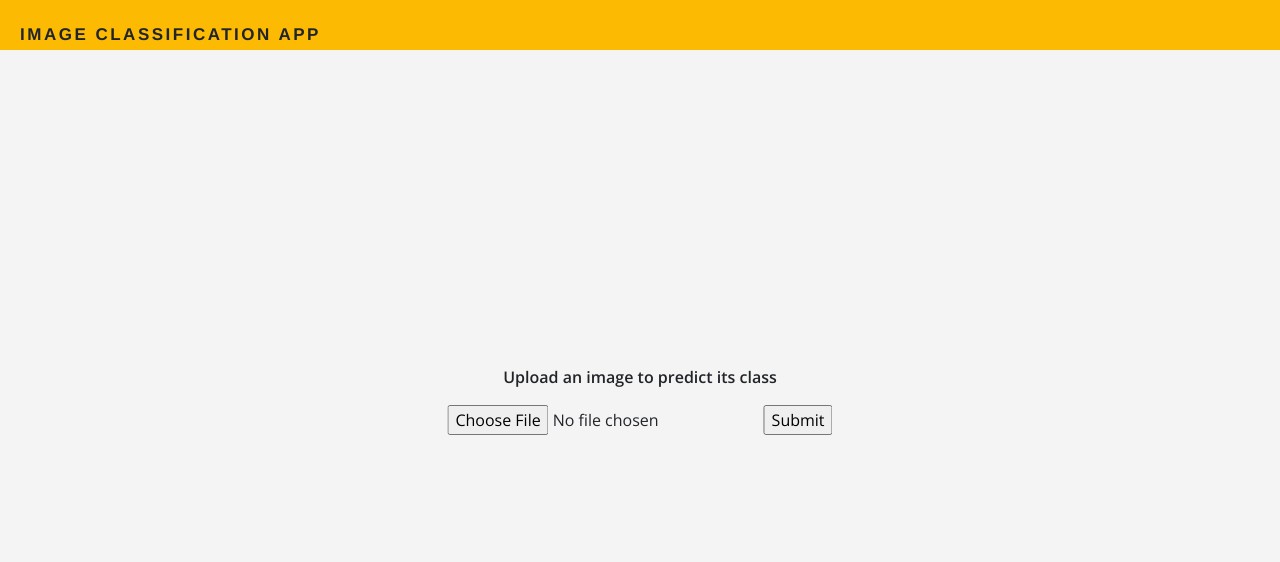
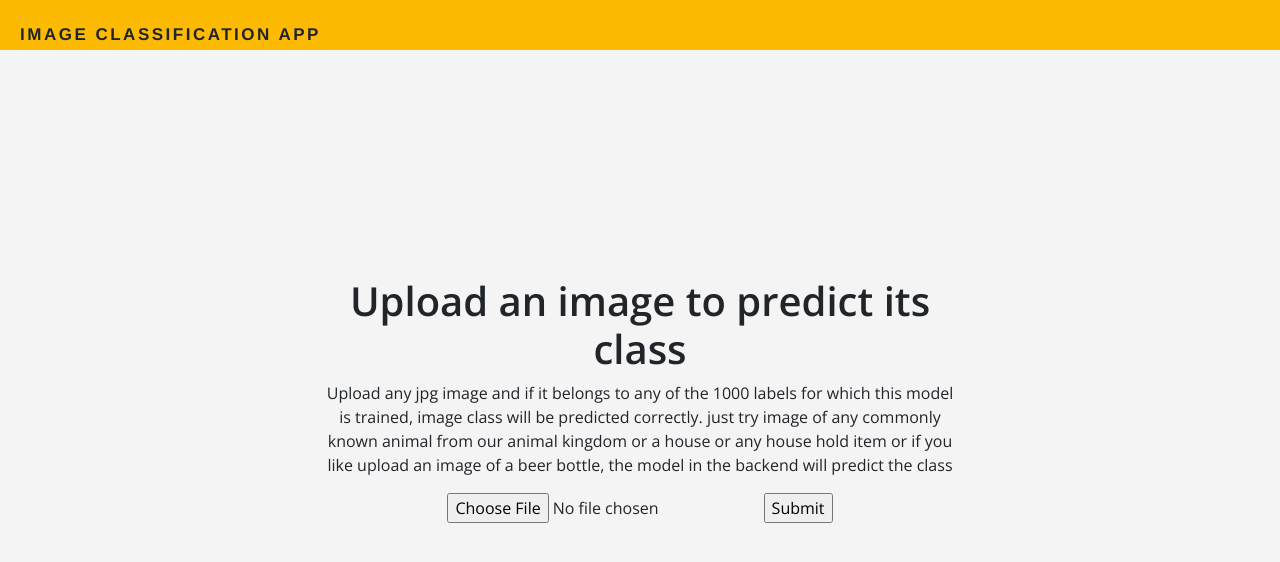
Before and after one commit to prat584/Heroku-Image-Classification-App, a Flask app: page / in a window 1280 px wide. Shown: the top 562 px of the page. Run offline with Flask 2, Linux system fonts and the light colour scheme; some libraries are stand-ins or nearby versions.

Commit message:
Update index.html

```diff
--- a/templates/index.html
+++ b/templates/index.html
@@ -3,7 +3,8 @@
 {% block content %}
 <center>
     <div class="centered">
-        <p><b>Upload an image to predict its class</b></p>
+        <h1><b>Upload an image to predict its class</b></h1>
+        <p>Upload any jpg image and if it belongs to any of the 1000 labels for which this model is trained, image class will be predicted correctly. just try image of any commonly known animal from our animal kingdom or a house or any house hold item or if you like upload an image of a beer bottle, the model in the backend will predict the class</p>
         <div class="upload-form">
           <form action = "/uploader" method = "POST" enctype = "multipart/form-data">
             <input type = "file" name = "file" />
```
